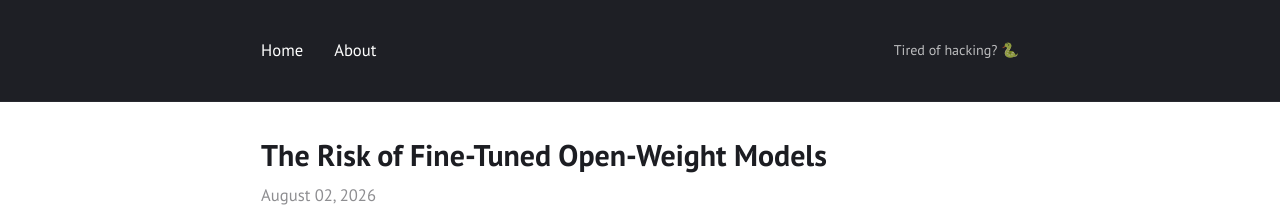
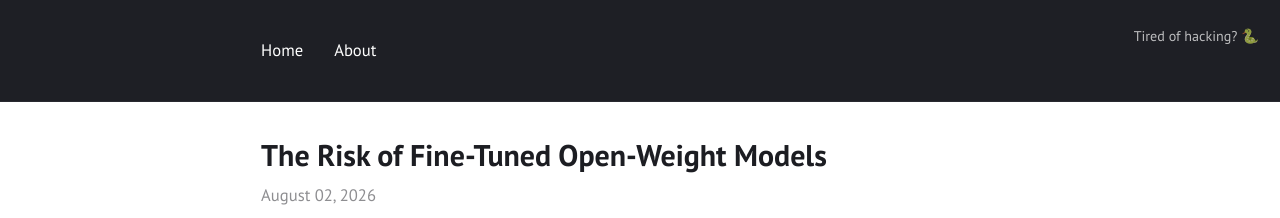
Before and after one commit to S3cur3Th1sSh1t/S3cur3Th1sSh1t.github.io, a Jekyll site: the page built from index.html, in a window 1280 px wide. Shown: the top 218 px of the page. Built offline with Jekyll 4.4.1, drawn with Linux system fonts in a browser that asks for light colours.

Commit message:
Update default.html

```diff
--- a/_layouts/default.html
+++ b/_layouts/default.html
@@ -23,16 +23,14 @@
 {% if site.comments.disqus_shortname and page.layout == "post" %}<script src="//{{ site.comments.disqus_shortname }}.disqus.com/embed.js" async></script>{% endif %}
 {% if site.comments.isso_domain and page.layout == "post" %}<script data-isso="http://{{ site.comments.isso_domain }}" src="//{{ site.comments.isso_domain }}/js/embed.min.js"></script>{% endif %}
 
-<header class="icons">
+<header class="icons" style="position:relative;">
   {% unless site.show_title != true and site.navigation and site.external %}
     <a href="{{ "/" | relative_url }}" class="title">{{ site.title | escape }}</a>
   {% endunless %}
   {% if site.navigation or site.external %}
     {% include menu.html menu=site.navigation icons=false %}
-    <div style="display:flex; align-items:center;">
-      {% include menu.html menu=site.external icons=true %}
-      <a href="https://www.multiplayer-snake.com/" target="_blank" rel="noopener" style="margin-left:1.2em; font-size:0.85em; opacity:0.7; text-decoration:none; white-space:nowrap;" onmouseover="this.style.opacity='1'" onmouseout="this.style.opacity='0.7'">Tired of hacking? 🐍</a>
-    </div>
+    {% include menu.html menu=site.external icons=true %}
+    <a href="https://www.multiplayer-snake.com/" target="_blank" rel="noopener" style="position:absolute; top:1.75em; right:1.5em; font-size:0.85em; opacity:0.7; text-decoration:none; white-space:nowrap;" onmouseover="this.style.opacity='1'" onmouseout="this.style.opacity='0.7'">Tired of hacking? 🐍</a>
   {% else %}
     {% assign pages = site.pages | where_exp: "item", "item.title and item.sitemap != false" | sort: "order" %}
     {% include menu.html menu=pages %}
```
